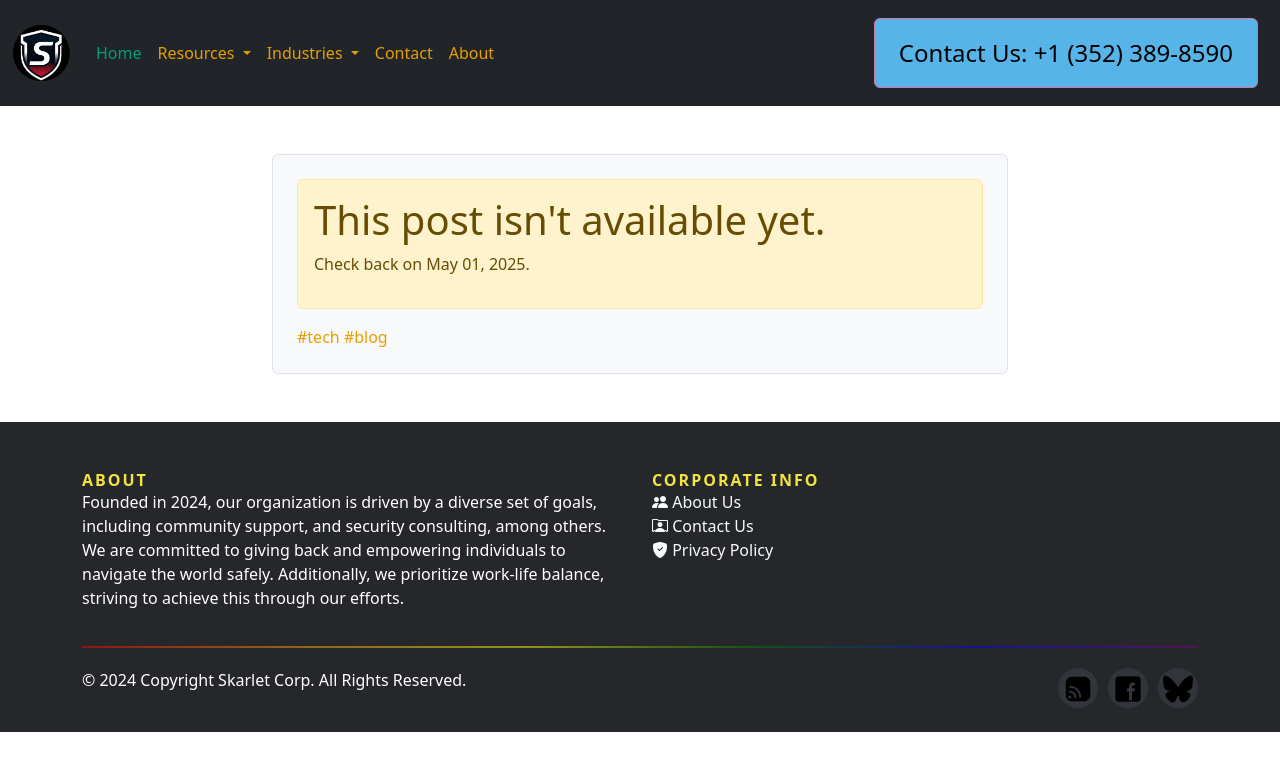
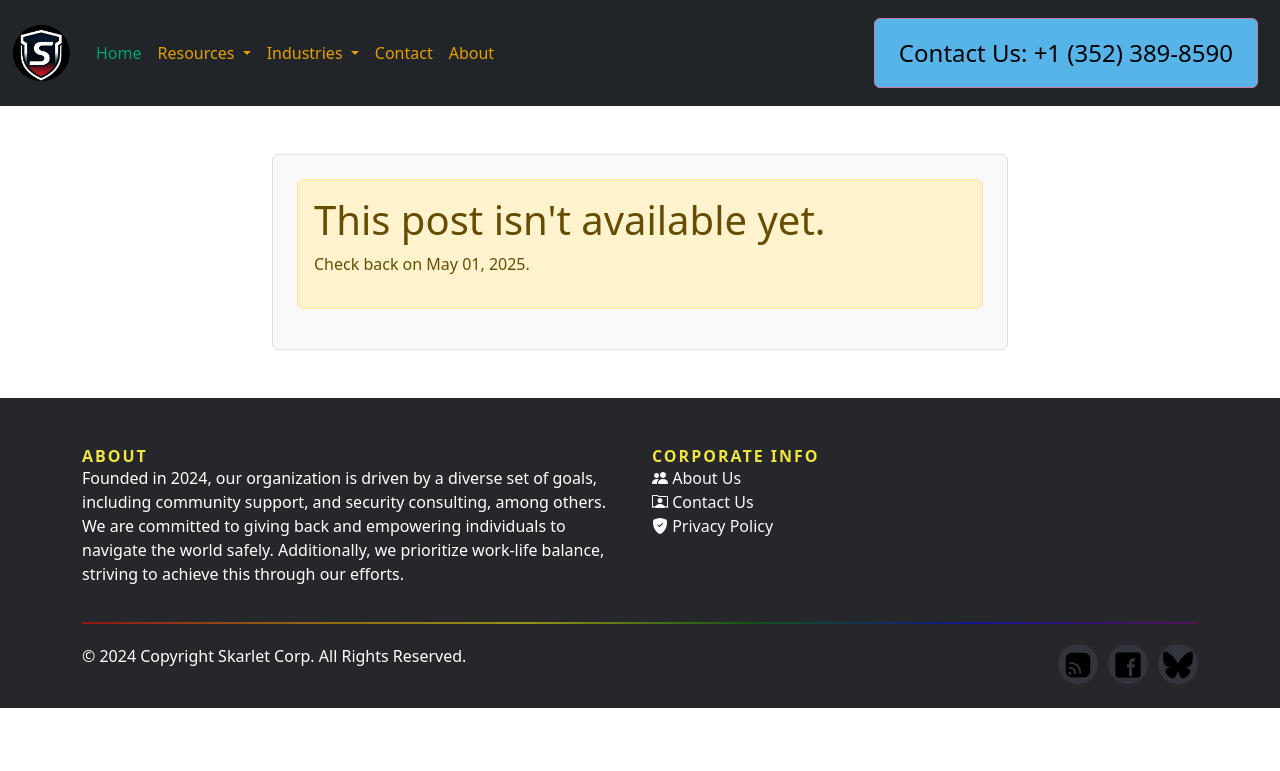
Before and after one commit to SkarletTeam/skarlet, a Jekyll site: the page built from _posts/2025-05-01-backups_role.md, in a window 1280 px wide. Shown: the top 771 px of the page. Built offline with Jekyll 4.4.1, drawn with Linux system fonts in a browser that asks for light colours.

Commit message:
Update post.html

```diff
--- a/_layouts/post.html
+++ b/_layouts/post.html
@@ -35,13 +35,6 @@
               <p>Check back on {{ page.date | date: "%B %d, %Y" }}.</p>
             </div>
           {% endif %}
-		  {%- if page.tags -%}
-			  {% for tag in page.tags %}
-				  <a href="{{site.url}}{{ page.url }}#{{tag | slugize}}">
-					  #{{ tag }}
-				  </a>
-			  {% endfor %}
-		  {%- endif -%}
         </div>
       </div>
     </div>
```
